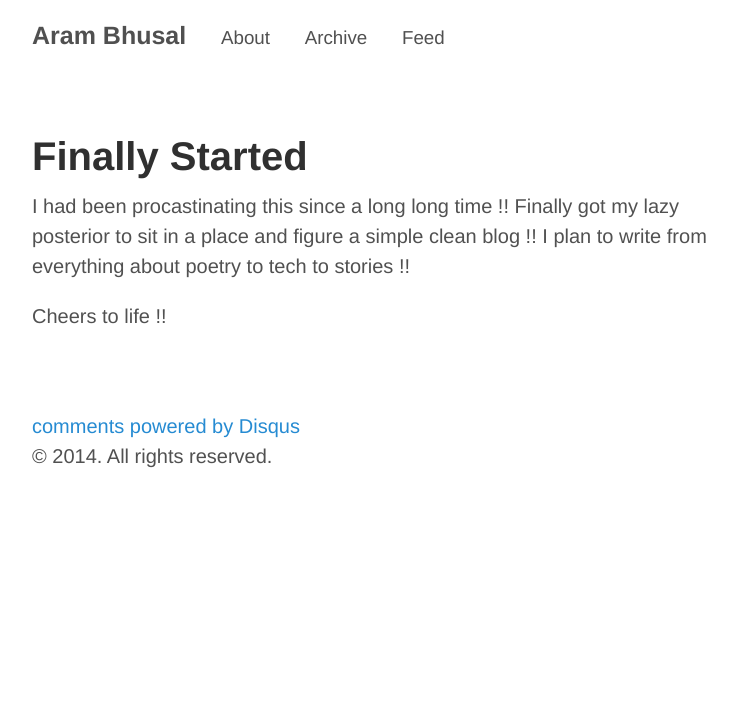
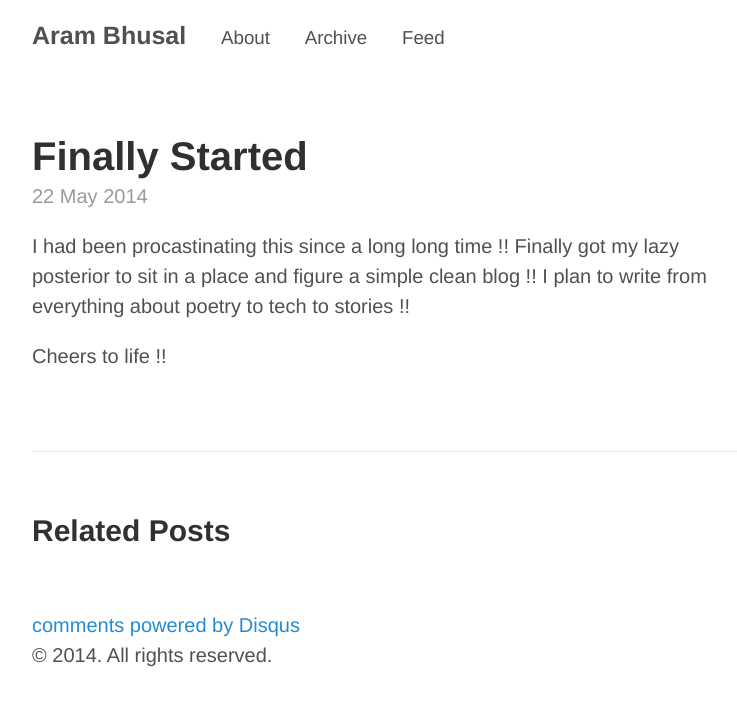
Before and after one commit to phoenixwizard/phoenixwizard1.github.io, a Jekyll site: the page built from _posts/2014-05-22-finally-started.md, in a window 1280 px wide. Shown: the top 706 px of the page, without its empty margins (248-985 px from the left). Built offline with Jekyll 4.4.1, drawn with Linux system fonts in a browser that asks for light colours; Markdown is read by kramdown in place of the engine named in the settings; comment, search, counter and statistics services are not loaded; some of the changed lines change nothing that is shown.

Commit message:
first post

```diff
--- a/_config.yml
+++ b/_config.yml
@@ -11,7 +11,7 @@ tagline:          The personal website of Aram Bhusal
 url:              http://aram.io
 paginate:         1
 shorturl:         aram.io
-baseurl:          /
+
 author:
   name:           Aram
   url:            https://twitter.com/phoenixwizard
--- a/_posts/2014-05-22-finally-started.md
+++ b/_posts/2014-05-22-finally-started.md
@@ -1,5 +1,5 @@
 ---
-layout: page
+layout: post
 title: Finally Started
 comments: true
 permalink: finally-started
```
